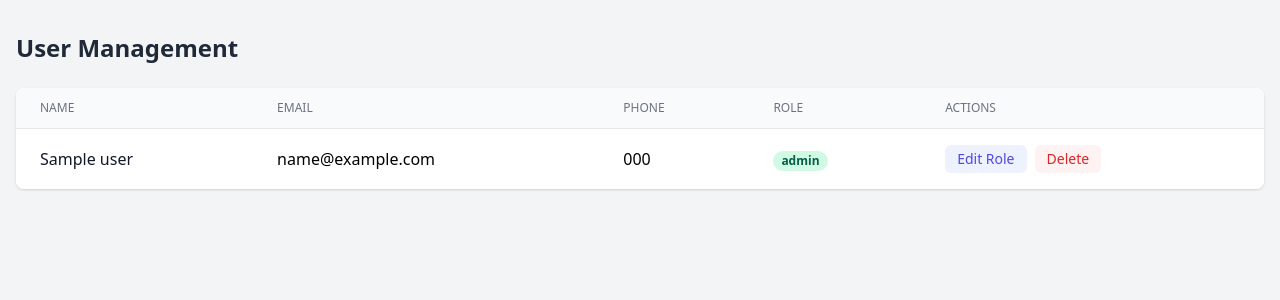
After one commit to mrlachir/riad-room-booking, a PHP site: template src/views/dashboard/users/users.php in a window 1280 px wide. The commit adds this page. Shown: the top 300 px of the page. Run offline with PHP 8.4, Linux system fonts and the light colour scheme; the template is opened without the code that fills it: most values are stand-ins (such as "Sample title", 1, 10 or a date in 2020).

Commit message:
user managment

```diff
--- /dev/null
+++ b/src/views/dashboard/users/users.php
@@ -0,0 +1,88 @@
+<!-- src/views/dashboard/users/users.php -->
+<!DOCTYPE html>
+<html lang="en">
+<head>
+    <meta charset="UTF-8">
+    <title>User Management</title>
+    <link href="https://cdn.jsdelivr.net/npm/tailwindcss@2.2.19/dist/tailwind.min.css" rel="stylesheet">
+</head>
+<body class="bg-gray-100">
+    <div class="container mx-auto px-4 py-8">
+        <h1 class="text-2xl font-bold text-gray-800 mb-6">User Management</h1>
+
+        <div class="bg-white rounded-lg shadow overflow-hidden">
+            <div class="overflow-x-auto">
+                <table class="min-w-full divide-y divide-gray-200">
+                    <thead class="bg-gray-50">
+                        <tr>
+                            <th class="px-6 py-3 text-left text-xs font-medium text-gray-500 uppercase">Name</th>
+                            <th class="px-6 py-3 text-left text-xs font-medium text-gray-500 uppercase">Email</th>
+                            <th class="px-6 py-3 text-left text-xs font-medium text-gray-500 uppercase">Phone</th>
+                            <th class="px-6 py-3 text-left text-xs font-medium text-gray-500 uppercase">Role</th>
+                            <th class="px-6 py-3 text-left text-xs font-medium text-gray-500 uppercase">Actions</th>
+                        </tr>
+                    </thead>
+                    <tbody class="bg-white divide-y divide-gray-200">
+                        <?php foreach ($users as $user): ?>
+                            <tr class="hover:bg-gray-50">
+                                <td class="px-6 py-4 whitespace-nowrap">
+                                    <div class="font-medium text-gray-900">
+                                        <?php echo htmlspecialchars($user['NAME']); ?>
+                                    </div>
+                                </td>
+                                <td class="px-6 py-4 whitespace-nowrap">
+                                    <?php echo htmlspecialchars($user['EMAIL']); ?>
+                                </td>
+                                <td class="px-6 py-4 whitespace-nowrap">
+                                    <?php echo htmlspecialchars($user['PHONE'] ?? 'N/A'); ?>
+                                </td>
+                                <td class="px-6 py-4 whitespace-nowrap">
+                                    <span class="px-2 inline-flex text-xs leading-5 font-semibold rounded-full
+                                        <?php echo $user['ROLE'] === 'Admin' ? 'bg-purple-100 text-purple-800' : 'bg-green-100 text-green-800'; ?>">
+                                        <?php echo htmlspecialchars($user['ROLE']); ?>
+                                    </span>
+                                </td>
+                                <td class="px-6 py-4 whitespace-nowrap text-sm font-medium">
+                                    <div class="flex space-x-2">
+                                        <a href="index.php?page=editAdminUser&id=<?php echo $user['USER_ID']; ?>"
+                                           class="text-indigo-600 hover:text-indigo-900 bg-indigo-50 hover:bg-indigo-100 px-3 py-1 rounded-md">
+                                            Edit Role
+                                        </a>
+                                        <a href="index.php?page=deleteAdminUser&id=<?php echo $user['USER_ID']; ?>"
+                                           onclick="return confirm('Are you sure you want to delete this user? This action cannot be undone.');"
+                                           class="text-red-600 hover:text-red-900 bg-red-50 hover:bg-red-100 px-3 py-1 rounded-md">
+                                            Delete
+                                        </a>
+                                    </div>
+                                </td>
+                            </tr>
+                        <?php endforeach; ?>
+                    </tbody>
+                </table>
+            </div>
+        </div>
+    </div>
+
+    <?php if (isset($_GET['success'])): ?>
+        <div id="successMessage" class="fixed bottom-4 right-4 bg-green-500 text-white px-6 py-3 rounded-lg shadow-lg">
+            <?php echo htmlspecialchars($_GET['success']); ?>
+        </div>
+        <script>
+            setTimeout(() => {
+                document.getElementById('successMessage').style.display = 'none';
+            }, 3000);
+        </script>
+    <?php endif; ?>
+
+    <?php if (isset($_GET['error'])): ?>
+        <div id="errorMessage" class="fixed bottom-4 right-4 bg-red-500 text-white px-6 py-3 rounded-lg shadow-lg">
+            <?php echo htmlspecialchars($_GET['error']); ?>
+        </div>
+        <script>
+            setTimeout(() => {
+                document.getElementById('errorMessage').style.display = 'none';
+            }, 3000);
+        </script>
+    <?php endif; ?>
+</body>
+</html>
```
Also changed, not shown: public/index.php (+33 -0 lines), src/controllers/AdminUserController.php (added, +49 -0 lines), src/models/AdminUser.php (added, +50 -0 lines), src/views/dashboard/users/editUser.php (added, +42 -0 lines).
